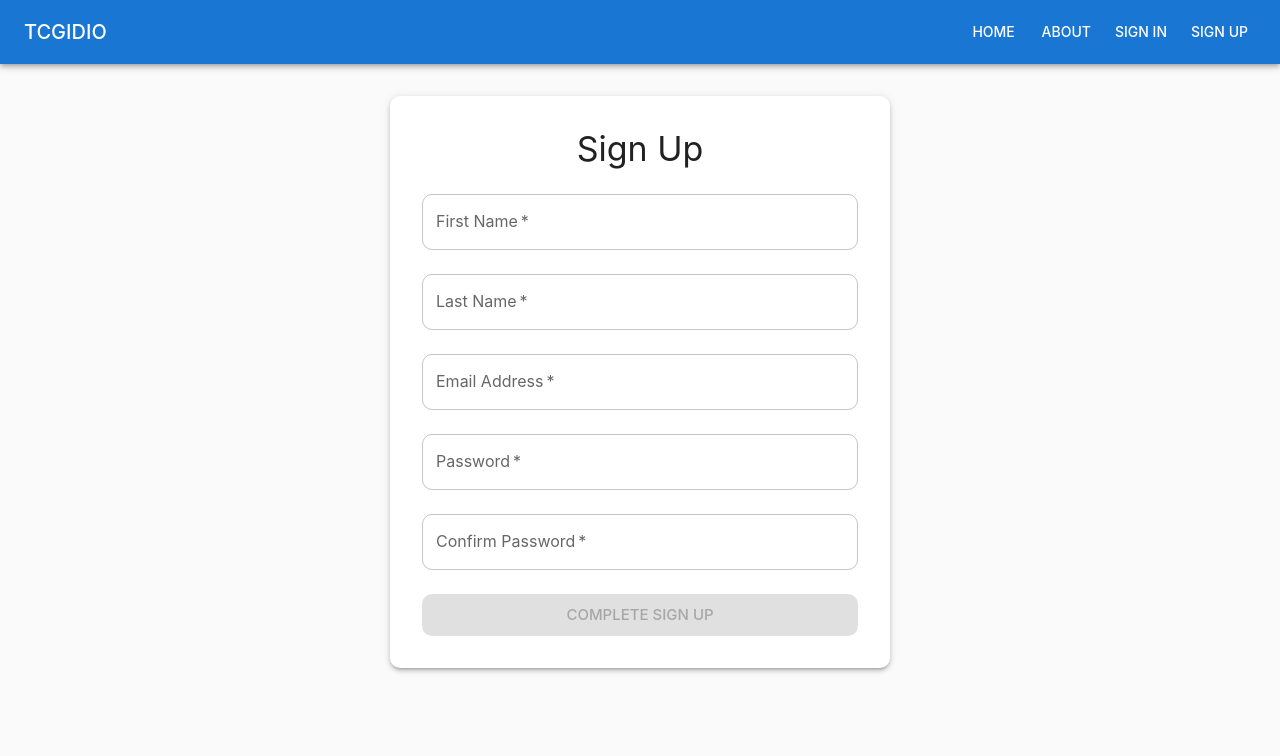
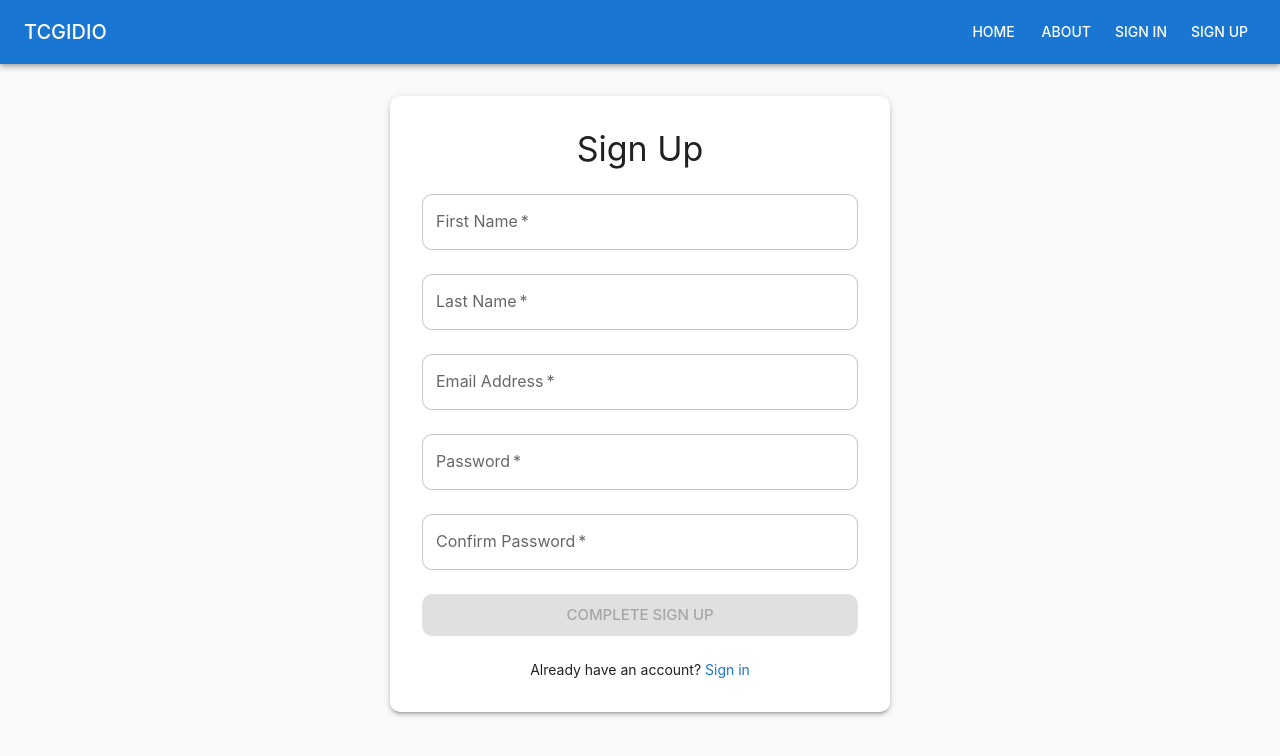
Before and after one commit to keeandrews/tcgidio, a React (Vite) app: page /signup in a window 1280 px wide. Shown: the top 756 px of the page. Built offline with nearby package versions, Linux system fonts and the light colour scheme.

Commit message:
user signup link to signin

```diff
--- a/src/pages/SignUp.jsx
+++ b/src/pages/SignUp.jsx
@@ -6,6 +6,8 @@
 import Button from '@mui/material/Button'
 import Typography from '@mui/material/Typography'
 import Stack from '@mui/material/Stack'
+import Link from '@mui/material/Link'
+import { Link as RouterLink } from 'react-router-dom'
 
 export default function SignUp() {
   const navigate = useNavigate()
@@ -211,6 +213,14 @@
             >
               Complete Sign Up
             </Button>
+            <Box sx={{ textAlign: 'center', mt: 2 }}>
+              <Typography variant="body2">
+                Already have an account?{' '}
+                <Link component={RouterLink} to="/signin" underline="hover">
+                  Sign in
+                </Link>
+              </Typography>
+            </Box>
           </Stack>
         </Box>
       </Paper>
```
